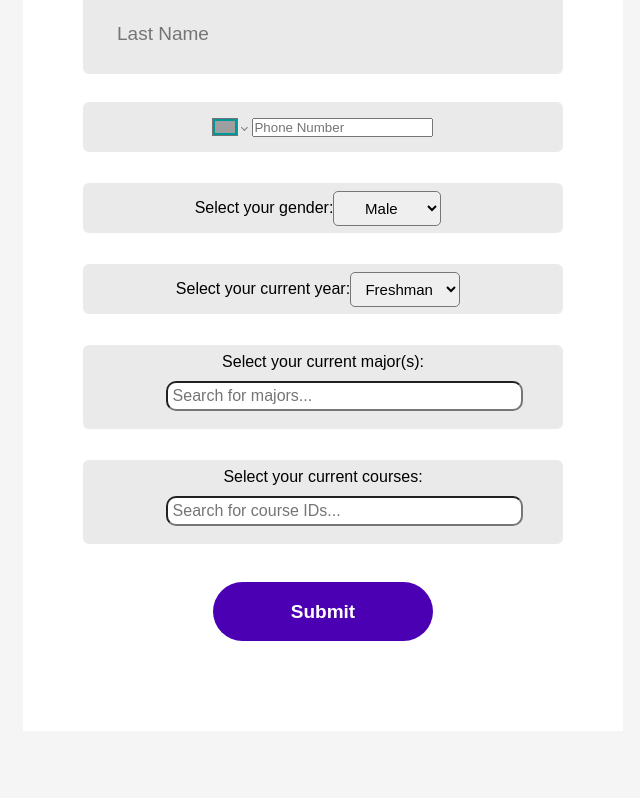
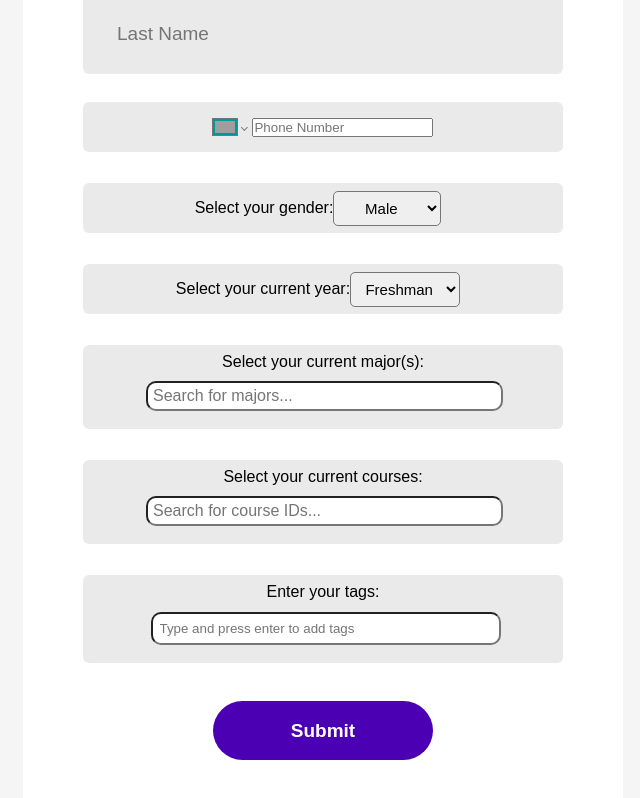
Before and after one commit to atluo04/TutorMatch, a React (Create React App) app in the folder tutormatch/frontend/: page /info in a window 1280 px wide. Shown: the part 454-1252 px from the top of the page, without its empty margins (317-957 px from the left). Before the commit the page ends 1185 px from the top, so only its background shows below. Built offline with nearby package versions, Linux system fonts and the light colour scheme; grey boxes are pictures that could not be loaded.

Commit message:
finish add tags in creating process

```diff
--- a/tutormatch/frontend/src/html/UserRegistrationInfo.css
+++ b/tutormatch/frontend/src/html/UserRegistrationInfo.css
@@ -106,6 +106,11 @@
     border-radius: 6px;
 }
 
+.input-left {
+    margin-left: 80px;
+    width: 100%;
+}
+
 .submit-container {
     display: flex;
     gap: 30px;
@@ -126,3 +131,36 @@
     cursor: pointer;
     margin-top: -50px;
 }
+
+.tag-input-container input {
+    width: calc(100% - 20px); /* Adjust based on padding */
+    padding: 8px;
+    margin-bottom: 10px; /* Space between input and tag list */
+}
+
+.tag-box{
+    margin-top: 11px;
+    border-radius: 10px;
+    padding: 7px;
+    width: 350px;
+    margin-right: -5px;
+}
+
+.tag-list {
+    display: flex;
+    flex-wrap: wrap;
+    gap: 5px; /* Space between tags */
+    margin-top: 10px;
+}
+
+.tag {
+    padding: 5px 10px;
+    background-color: #d1e3f8; /* Light blue background, adjust as needed */
+    border-radius: 15px; /* Rounded corners for tags */
+    white-space: nowrap; /* Prevents the text inside tags from wrapping */
+}
+.delete-tag {
+    margin-left: 8px;
+    cursor: pointer;
+    color: #ff0000; /* Red color for the delete icon, adjust as needed */
+}
--- a/tutormatch/frontend/src/pages/ProfileSetting.js
+++ b/tutormatch/frontend/src/pages/ProfileSetting.js
@@ -120,7 +120,7 @@ function Main() {
     setNewyear(year)
   };
 
-  if (newmajor === null || newcourese === null || picUrl === null || tags === null) {
+  if (newmajor === null || newcourese === null || picUrl === null || tags === undefined) {
     return <div>Loading...</div>; // Render loading indicator
   }
     return(
--- a/tutormatch/frontend/src/pages/UserRegistrationInfo.js
+++ b/tutormatch/frontend/src/pages/UserRegistrationInfo.js
@@ -19,14 +19,27 @@ function UserRegistrationInfo() {
   const [year, setYear] = useState("Freshman");
   const [courses, setCourses] = useState(new Set());
   const [error, setError] = useState("");
+  const [tags, setTags] = useState([]);
   const navigate = useNavigate();
 
+  console.log("tag: ", tags);
   const handleGenderChange = (event) => {
     setGender(event.target.value);
   };
 
   const handleYearChange = (event) => {
     setYear(event.target.value);
+  };
+
+  const handleTagInput = (e) => {
+    if (e.key === 'Enter' && e.target.value.trim() !== '') {
+        setTags([...tags, e.target.value.trim()]);
+        e.target.value = ''; // Clear the input field
+    }
+  };
+
+  const removeTag = (indexToRemove) => {
+    setTags(tags.filter((_, index) => index !== indexToRemove));
   };
 
   const handleSubmit = async () => {
@@ -46,6 +59,7 @@ function UserRegistrationInfo() {
             Gender: gender,
             Year: year,
             Courses: [...courses],
+            Tags: [...tags],
           }),
         }
       );
@@ -115,6 +129,7 @@ function UserRegistrationInfo() {
         </div>
         <div className="majorContainer">
           <label>Select your current major(s):</label>
+            <div className="input-left">
               <ItemSelectionSearch
                 updateItems={setMajors}
                 itemList={majorList}
@@ -122,14 +137,30 @@ function UserRegistrationInfo() {
                 placeHolderText={"Search for majors..."}
               />
             </div>
+          </div>
         <div className="courseContainer">
           <label>Select your current courses:</label>
+            <div className="input-left">
                 <ItemSelectionSearch
                     updateItems={setCourses}
                     itemList={courseList}
                     maxItems={5}
                     placeHolderText={"Search for course IDs..."}
                 />
+            </div>
+        </div>
+
+        <div className="courseContainer">
+        <label>Enter your tags:</label>
+            <input type="text" className="tag-box" placeholder="Type and press enter to add tags" onKeyDown={handleTagInput} />
+            <div className="tag-list">
+              {tags.map((tag, index) => (
+                  <div className="tag" key={index}>
+                      {tag}
+                      <span className="delete-tag" onClick={() => removeTag(index)}> x </span>
+                  </div>
+              ))}
+          </div>
         </div>
         <div className="submit-container">
           <div className="button" onClick={handleSubmit}>
```
Also changed, not shown: 2 other files (tests, documents, lock files or other folders). Lines whose indentation alone changed are shown as unchanged.
